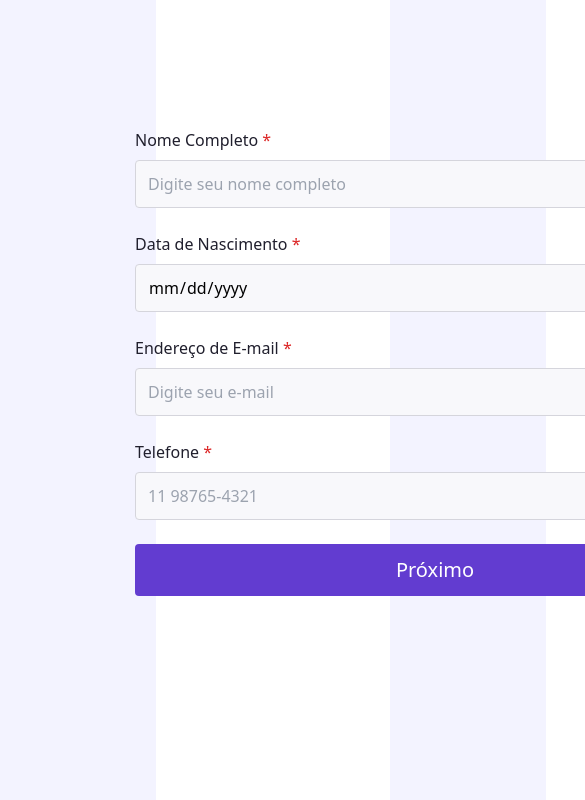
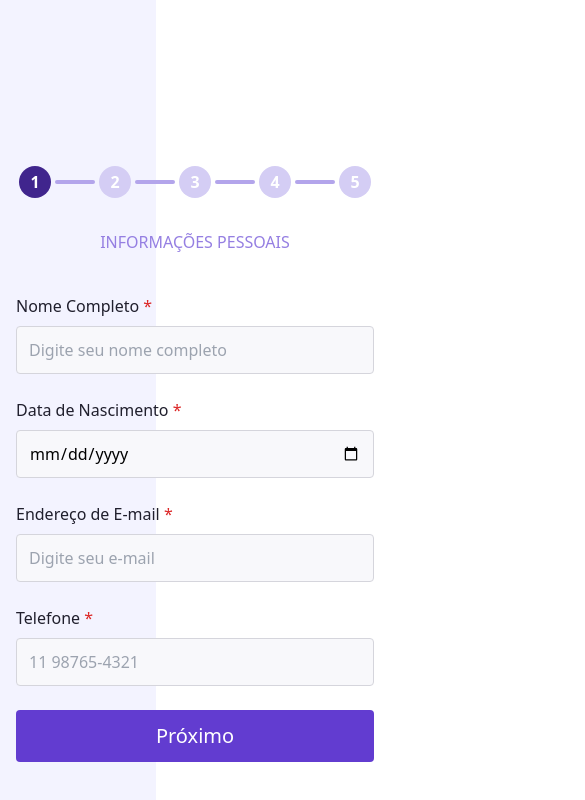
Before and after one commit to Sustavo/conecta-corp, a React (Vite) app: page / in a window 390 px wide. Shown: the top 800 px of the page, 585 px wide, since content can reach past the window. Built offline with nearby package versions, Linux system fonts and the light colour scheme.

Commit message:
Commit 6

```diff
--- a/src/Pages/FormPage/FormContent.tsx
+++ b/src/Pages/FormPage/FormContent.tsx
@@ -1,16 +1,18 @@
-import Stepper from "../../components/Stepper/Stepper";
 import { FORM_STEPS, VALIDATION_STEPS } from "./steps";
 import { FormProvider, useFormContext } from "react-hook-form";
 import { StepOne } from "../../components/FormSteps/StepOne/StepOne";
 import { StepTwo } from "../../components/FormSteps/StepTwo/StepTwo";
 import { StepFive } from "../../components/FormSteps/StepFive/StepFive";
-import { useState } from "react";
+import { useEffect, useState } from "react";
 import { StepFour } from "../../components/FormSteps/StepFour/StepFour";
 import StepThree from "../../components/FormSteps/StepThree/StepThree";
+import DesktopStepper from "../../components/Steppers/DesktopStepper/DesktopStepper";
+import MobileStepper from "../../components/Steppers/MobileStepper/MobileStepper";
 
 export default function FormContent() {
   const methods = useFormContext();
   const [currentStep, setCurrentStep] = useState(1);
+  const [isExact1200, setIsExact1200] = useState(window.innerWidth > 1200);
 
   const prevStep = () => {
     setCurrentStep((prevStep) => prevStep - 1);
@@ -20,20 +22,35 @@ export default function FormContent() {
     console.log("Form submitted with data:", data);
   };
 
-    console.log(methods.getValues());
+  useEffect(() => {
+    const handleResize = () => {
+        setIsExact1200(window.innerWidth > 1200);
+    };
+
+    window.addEventListener("resize", handleResize);
+    return () => window.removeEventListener("resize", handleResize);
+}, []);
 
   return (
-        <div className="flex justify-center gap-40 mt-32">
+    <div className={isExact1200? "flex justify-center gap-40 mt-32" : "flex flex-col justify-center items-center mt-32"}>
       <div className="flex flex-col">
         <div
-                    className={`cursor-pointer w-min py-1 px-2 relative bottom-8 ${currentStep === 1 ? 'invisible' : ''}`}
+          className={`cursor-pointer w-min py-1 px-2 relative bottom-8 ${
+            currentStep === 1 ? "invisible" : ""
+          }`}
           onClick={() => prevStep()}
         >
           <span className="text-[20px] text-[#605f6e] font-medium">Voltar</span>
         </div>
-                <Stepper steps={FORM_STEPS} currentStep={currentStep} />
+        {isExact1200 ? (
+            <DesktopStepper steps={FORM_STEPS} currentStep={currentStep} />
+        ) : (
+            <MobileStepper steps={FORM_STEPS} currentStep={currentStep} />
+        )}
+        {/* */}
+
       </div>
-            <div>
+      <div className="w-[600px] px-4 max-sm:w-full pb-8">
         {methods && (
           <FormProvider {...methods}>
             {currentStep === 1 && <StepOne />}
@@ -44,7 +61,9 @@ export default function FormContent() {
             <button
               className="styled-button"
               onClick={async () => {
-                                const isStepValid = await methods.trigger(VALIDATION_STEPS[currentStep - 1]);
+                const isStepValid = await methods.trigger(
+                  VALIDATION_STEPS[currentStep - 1]
+                );
                 if (isStepValid) {
                   setCurrentStep((prev) => prev + 1);
                 }
--- a/src/components/FormSteps/StepTwo/StepTwo.tsx
+++ b/src/components/FormSteps/StepTwo/StepTwo.tsx
@@ -1,8 +1,7 @@
 import { useFormContext } from 'react-hook-form';
-import '../step.css'
-import InputField from '../../InputField';
 import { StepTwoFormData } from '../../../lib/zod/wizard-form-datas';
 import { useEffect, useState } from 'react';
+import InputField from '../../InputField';
 
 export function StepTwo() {
     const {
--- a/src/components/FormSteps/step.css
+++ /dev/null
@@ -1,11 +0,0 @@
-.input {
-  @apply h-12 w-[600px] border border-[#d5d5dc] rounded p-3 bg-[#f8f8fb]
-}
-
-.container-inputs {
-  @apply flex flex-col mb-6 gap-[8px]
-}
-
-.labelText {
-  @apply block text-[16px] font-medium text-[#201f2d];
-}
--- a/src/components/InputField/style.css
+++ b/src/components/InputField/style.css
@@ -1,9 +1,9 @@
 .input {
-    @apply h-12 w-[600px] border border-[#d5d5dc] rounded p-3 bg-[#f8f8fb]
+  @apply h-12 w-full border border-[#d5d5dc] rounded p-3 bg-[#f8f8fb];
 }
 
 .container-inputs {
-    @apply flex flex-col mb-6 gap-[8px]
+  @apply flex flex-col mb-6 gap-[8px];
 }
 
 .labelText {
--- a/src/components/Stepper/Stepper.tsx
+++ b/src/components/Steppers/DesktopStepper/DesktopStepper.tsx
@@ -1,4 +1,4 @@
-import "./stepper.css";
+import "./desktopStepper.css";
 import { TiTick } from "react-icons/ti";
 
 interface StepperProps {
@@ -9,7 +9,7 @@ interface StepperProps {
   currentStep: number;
 }
 
-const Stepper = ({ steps, currentStep }: StepperProps) => {
+export default function DesktopStepper({ steps, currentStep }: StepperProps) {
   return (
     <>
       <div className="flex flex-col justify-between gap-1 mb-32">
@@ -40,5 +40,3 @@ const Stepper = ({ steps, currentStep }: StepperProps) => {
     </>
   );
 };
-
-export default Stepper;
--- /dev/null
+++ b/src/components/Steppers/MobileStepper/MobileStepper.tsx
@@ -0,0 +1,47 @@
+import "./mobileStepper.css";
+import { TiTick } from "react-icons/ti";
+
+interface StepperProps {
+  steps: {
+    title: string;
+    subTitle: string;
+  }[];
+  currentStep: number;
+}
+
+export default function MobileStepper({ steps, currentStep }: StepperProps) {
+  console.log(steps.length);
+  console.log(currentStep);
+  //escreva uma funçaõ que soma 1 + 1 e retorna 2
+
+  return (
+    <>
+      <div className="flex flex-col items-center mb-8 gap-8">
+        <div className="flex gap-1">
+          {steps?.map((_, i) => (
+            <div className="" key={i}>
+              <div
+                className={`step-item
+              ${currentStep === i + 1 && "active"}
+              ${i + 1 < currentStep && "complete"}
+              `}
+              >
+                <div className="flex items-center gap-1">
+                  <div className="step">
+                    {i + 1 < currentStep ? <TiTick size={24} /> : i + 1}
+                  </div>
+                  {i < steps.length - 1 && (
+                    <div className="w-10 h-1 bg-[#b3a5eb] rounded-lg" />
+                  )}
+                </div>
+              </div>
+            </div>
+          ))}
+        </div>
+        <span className="titleText font-black">
+          {steps.length >= currentStep && steps[currentStep - 1].title}
+        </span>
+      </div>
+    </>
+  );
+}
--- /dev/null
+++ b/src/components/Steppers/MobileStepper/mobileStepper.css
@@ -0,0 +1,40 @@
+.step-item {
+    @apply flex gap-4
+  }
+
+  .step {
+    @apply w-8 h-8 flex items-center justify-center bg-[#d4cdf4] rounded-full font-semibold text-white;
+  }
+
+  .titleText {
+    @apply uppercase mb-2 text-[16px] font-normal text-[#957fe2];
+  }
+
+  .subTitleText {
+    @apply text-[16px] font-normal text-[#B3A5EB];
+  }
+
+  .active .step {
+    @apply bg-[#40258d];
+  }
+
+  .active .titleText {
+    @apply text-[#201f2d];
+  }
+
+  .active .subTitleText {
+    @apply text-[#605F6E];
+  }
+
+  .complete .step,
+  .complete .line {
+    @apply bg-[#1aa5a4];
+  }
+
+  .complete .titleText {
+    @apply text-[#201f2d];
+  }
+
+  .complete .subTitleText {
+    @apply text-[#605F6E];
+  }
```
Also changed, not shown: src/components/Steppers/DesktopStepper/desktopStepper.css (renamed from src/components/Stepper/stepper.css). Lines whose indentation alone changed are shown as unchanged.
